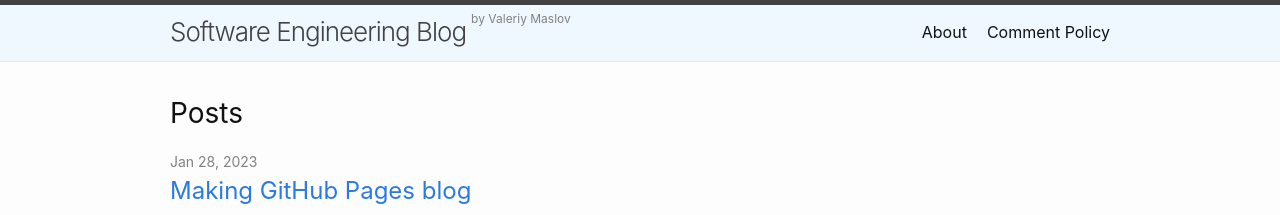
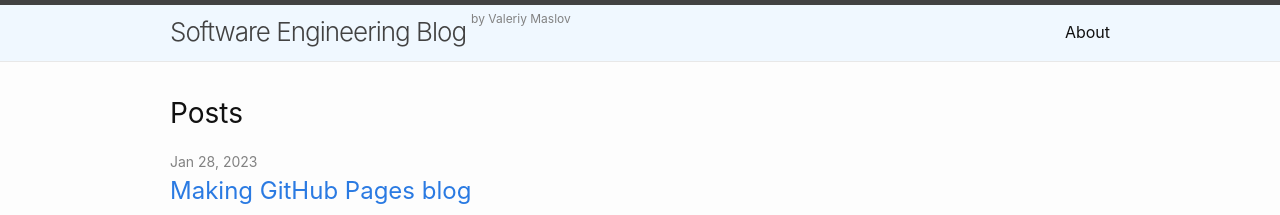
Before and after one commit to valeriy-maslov/valeriy-maslov.github.io, a Jekyll site: the page built from index.markdown, in a window 1280 px wide. Shown: the top 215 px of the page. Built offline with Jekyll 4.4.1, drawn with Linux system fonts in a browser that asks for light colours; our own code applies the rules of GitHub Pages for plain Markdown files.

Commit message:
Comment policy

```diff
--- a/_includes/header.html
+++ b/_includes/header.html
@@ -20,7 +20,7 @@
         <div class="trigger">
           {%- for path in page_paths -%}
             {%- assign my_page = site.pages | where: "path", path | first -%}
-            {%- if my_page.title and my_page.hide_nav != false -%}
+            {%- if my_page.title and my_page.hide_nav != true -%}
             <a class="page-link" href="{{ my_page.url | relative_url }}">{{ my_page.title | escape }}</a>
             {%- endif -%}
           {%- endfor -%}
```
